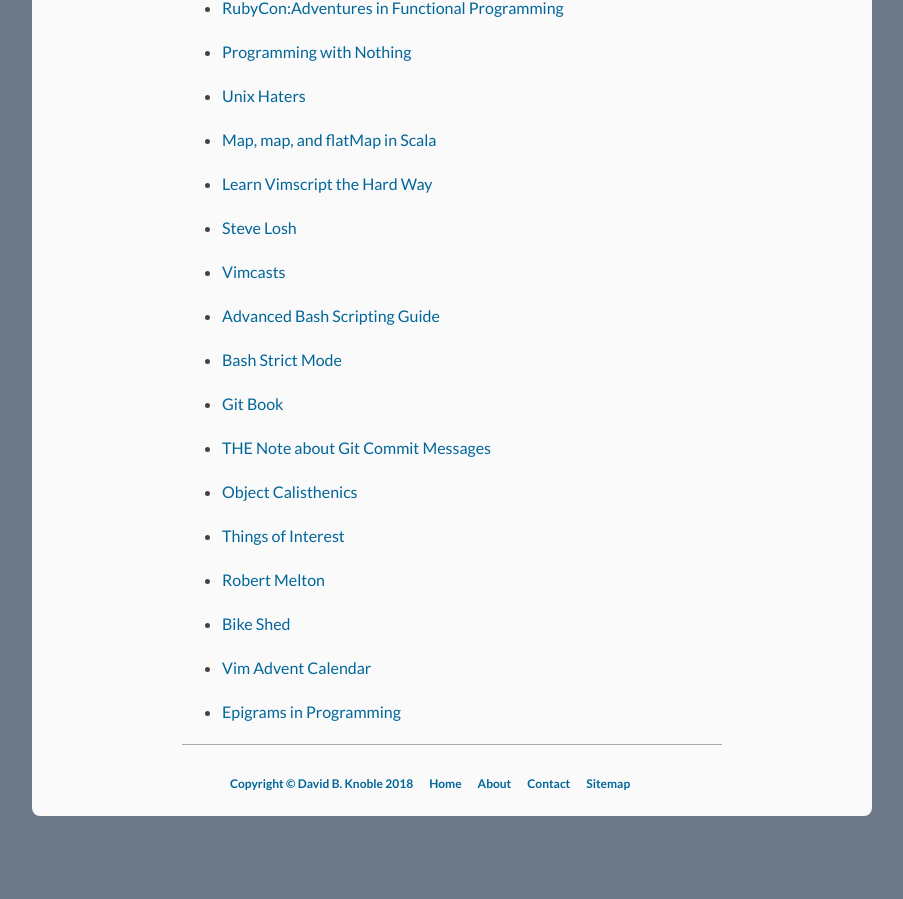
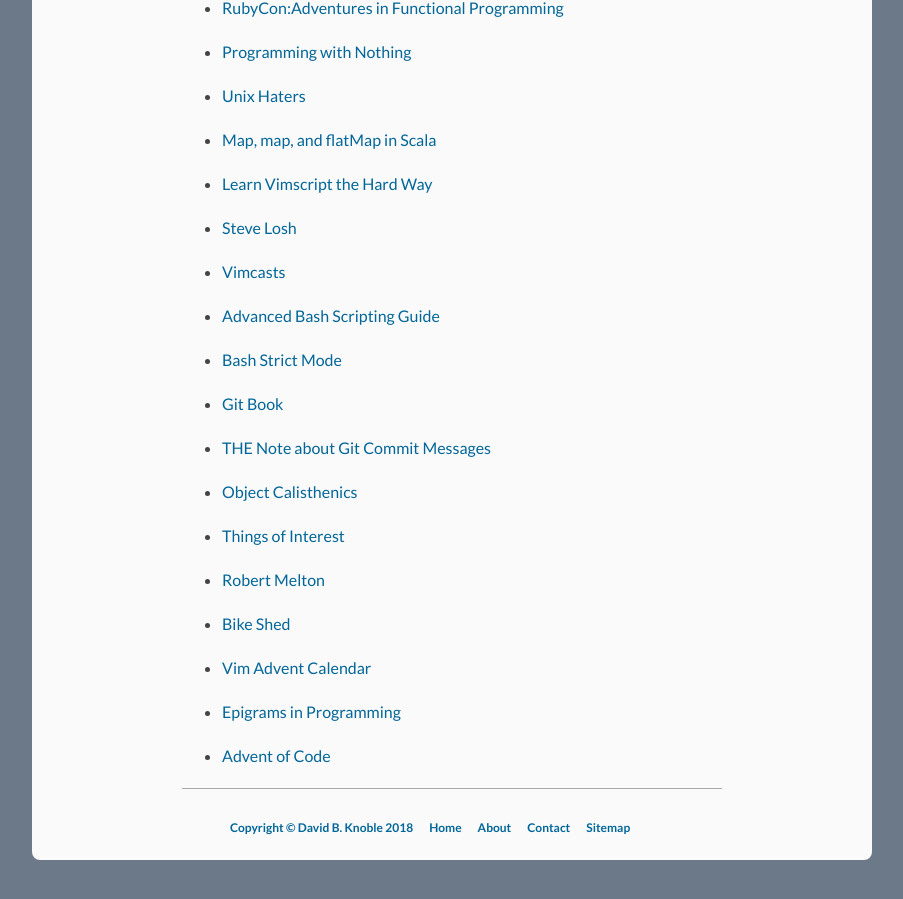
Before and after one commit to benknoble/benknoble.github.io, a Jekyll site: the page built from pages/readinglist.md, in a window 1280 px wide and 900 px high, scrolled down 1634 px. Shown: the whole window, without its empty margins (188-1091 px from the left). Built offline with Jekyll 4.4.1, drawn with Linux system fonts in a browser that asks for light colours; before the commit the page ends 2490 px from its top, so only the background shows below that.

Commit message:
Update reading list

```diff
--- a/_data/reading_list.yml
+++ b/_data/reading_list.yml
@@ -84,3 +84,5 @@
   url: https://vimways.org/2018/
 - title: Epigrams in Programming
   url: http://www.cs.yale.edu/homes/perlis-alan/quotes.html
+- title: Advent of Code
+  url: https://adventofcode.com
```
